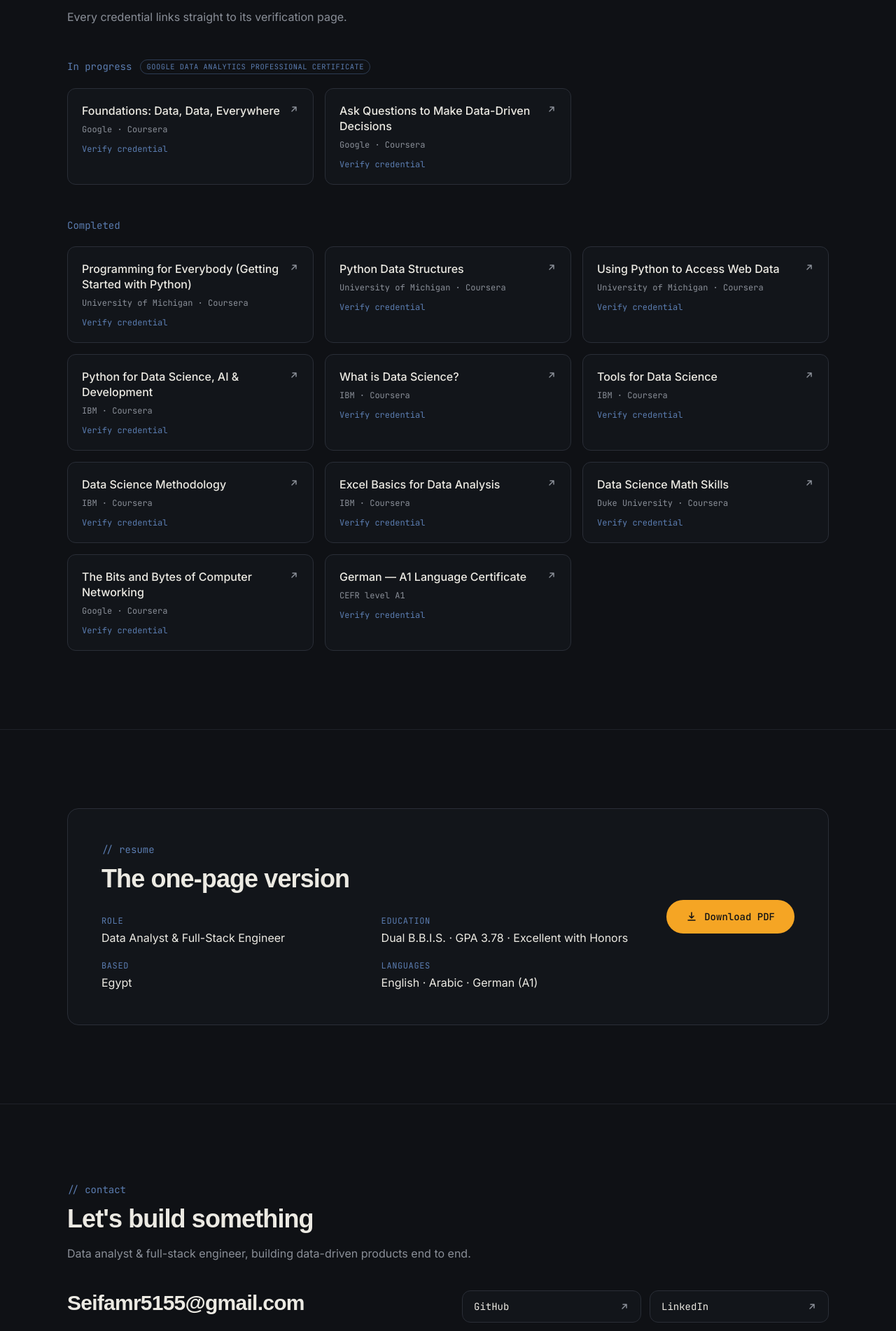
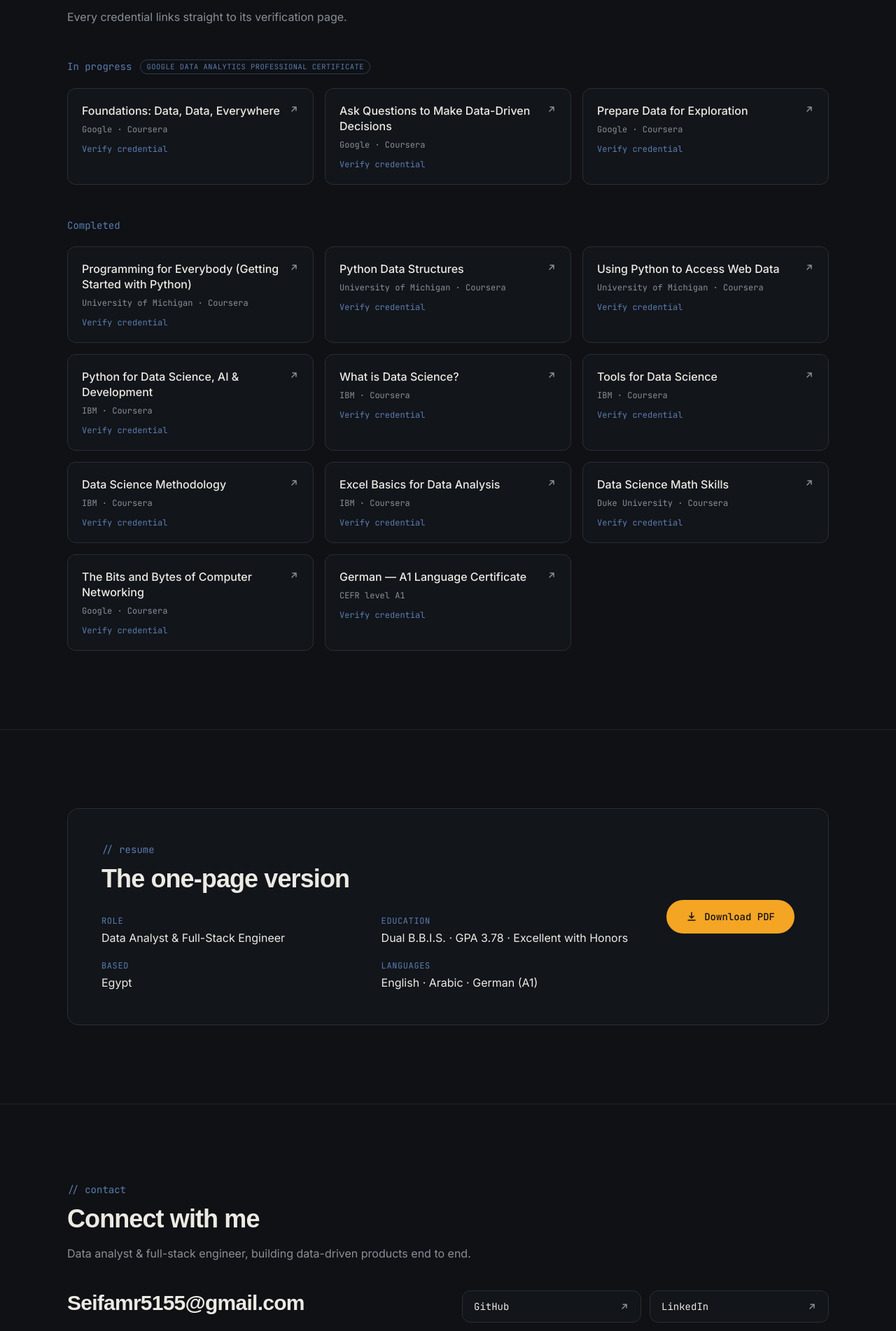
Before and after one commit to SeifAmr-c/Portfolio, a Next.js app: page / in a window 1280 px wide. Shown: the part 4160-6062 px from the top of the page at 70% size. Built offline with nearby package versions, Linux system fonts and the light colour scheme; a web font is replaced by a local one.

Commit message:
Added the new certificate

```diff
--- a/src/components/Contact.tsx
+++ b/src/components/Contact.tsx
@@ -32,7 +32,7 @@
         <Reveal>
           <SectionHeading
             eyebrow="contact"
-            title="Let's build something"
+            title="Connect with me"
             intro={contact.availability}
           />
         </Reveal>
--- a/src/data/certificates.ts
+++ b/src/data/certificates.ts
@@ -29,6 +29,15 @@
     inProgress: true,
     credentialUrl:
       "https://www.coursera.org/account/accomplishments/verify/0816FXJMVVJP",
+  },
+  {
+    title: "Prepare Data for Exploration",
+    issuer: "Coursera",
+    provider: "Google",
+    group: "Google Data Analytics Professional Certificate",
+    inProgress: true,
+    credentialUrl:
+      "https://www.coursera.org/account/accomplishments/verify/LMYF0QJZJQN2",
   },
 
   // --- Standalone certificates ---
```
